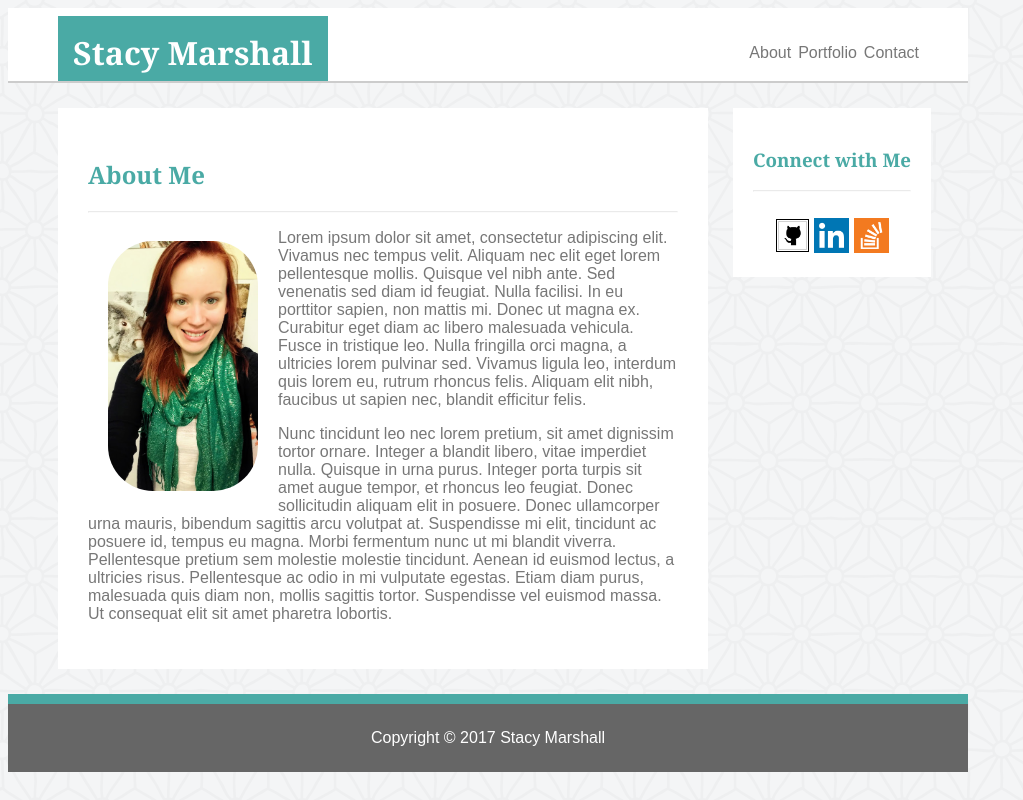
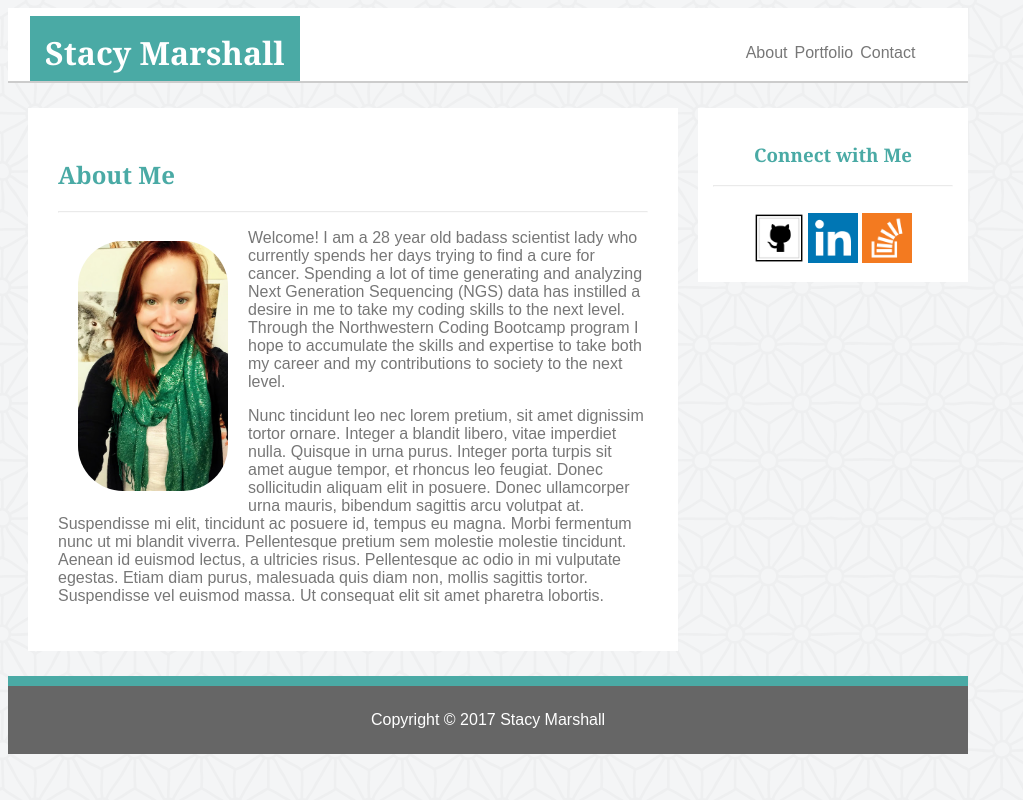
Before and after one commit to Sam-Marshall/Basic-Portfolio, a plain HTML site: page index.html in a window 1280 px wide. Shown: the whole page, without its empty margins (0-1023 px from the left). Drawn offline with Linux system fonts and the light colour scheme.

Commit message:
some updates to 'About' content and style elements

```diff
--- a/assets/css/style.css
+++ b/assets/css/style.css
@@ -26,12 +26,13 @@ h1 {
 	margin-left: 50px;
 	position: absolute;
 	top: -13px;
+	left: -28px;
 
 }
 
 .otherPages {
 	padding: 45px;
-	max-width: 270px;
+	width: 270px;
 	text-align: center;
 	position: absolute;
 	top: -9px;
@@ -48,36 +49,27 @@ h1 {
 }
 
 #leftContent {
-	max-width: 650px;
+	width: 650px;
 	padding: 30px;
 	float: left;
 	background-color: #ffffff;
 	margin-top: 25px;
 	margin-right: 5px;
 	margin-bottom: 25px;
-	margin-left: 50px;
-	/*position: relative;*/
+	margin-left: 20px;
 }
 
 #connectWithMe {
 	float: left;
-	max-width: 270px;
+	width: 270px;
 	background-color: #ffffff;
 	text-align: center;
 	margin-top: 25px;
-	margin-right: 5px;
+	margin-right: 0px;
 	margin-bottom: 25px;
-	margin-left: 20px;
-	padding: 20px;
+	margin-left: 15px;
+	padding: 15px;
 }
-
-/*.verticalLine {
-	width: 1px;
-	background-color: #777777;
-	height: 18px;
-	opacity: 0.2;
-	float: right;
-}*/
 
 .mainContent {
 	/*display: inline-block;*/
@@ -96,7 +88,7 @@ h1, h2, h3 {
 }
 
 h2, h3 {
-		color: #4aaaa5;
+	color: #4aaaa5;
 }
 
 p, a, footer, form {
@@ -120,13 +112,14 @@ footer {
 	border-right: none;
 	border-left: none;
 	border-color: #4aaaa5;
-	clear: left;
+	clear: both;
 	text-align: center;
 	width: 960px;
 	padding: 25px;
 }
 
 /*Contact Form Style*/
+
 .textWidth {
 	width: 600px;
 }
--- a/index.html
+++ b/index.html
@@ -38,7 +38,7 @@
 
 					<img class="profilePicture" src="assets/images/ProfilePic.jpg">
 
-					<p>Lorem ipsum dolor sit amet, consectetur adipiscing elit. Vivamus nec tempus velit. Aliquam nec elit eget lorem pellentesque mollis. Quisque vel nibh ante. Sed venenatis sed diam id feugiat. Nulla facilisi. In eu porttitor sapien, non mattis mi. Donec ut magna ex. Curabitur eget diam ac libero malesuada vehicula. Fusce in tristique leo. Nulla fringilla orci magna, a ultricies lorem pulvinar sed. Vivamus ligula leo, interdum quis lorem eu, rutrum rhoncus felis. Aliquam elit nibh, faucibus ut sapien nec, blandit efficitur felis.</p>
+					<p>Welcome! I am a 28 year old badass scientist lady who currently spends her days trying to find a cure for cancer. Spending a lot of time generating and analyzing Next Generation Sequencing (NGS) data has instilled a desire in me to take my coding skills to the next level. Through the Northwestern Coding Bootcamp program I hope to accumulate the skills and expertise to take both my career and my contributions to society to the next level.</p>
 
 					<p>Nunc tincidunt leo nec lorem pretium, sit amet dignissim tortor ornare. Integer a blandit libero, vitae imperdiet nulla. Quisque in urna purus. Integer porta turpis sit amet augue tempor, et rhoncus leo feugiat. Donec sollicitudin aliquam elit in posuere. Donec ullamcorper urna mauris, bibendum sagittis arcu volutpat at. Suspendisse mi elit, tincidunt ac posuere id, tempus eu magna. Morbi fermentum nunc ut mi blandit viverra. Pellentesque pretium sem molestie molestie tincidunt. Aenean id euismod lectus, a ultricies risus. Pellentesque ac odio in mi vulputate egestas. Etiam diam purus, malesuada quis diam non, mollis sagittis tortor. Suspendisse vel euismod massa. Ut consequat elit sit amet pharetra lobortis.</p>
 
@@ -51,15 +51,15 @@
 						<hr><br>
 
 						<a href="https://github.com/Sam-Marshall" target="_blank">
-							<img src="assets/images/GitHubLogo.png" height=35px width= 35px>
+							<img src="assets/images/GitHubLogo.png" height=50px width= 50px>
 						</a>
 
 						<a href="https://www.linkedin.com/in/stacy-marshall/" target="_blank">
-							<img src="assets/images/LinkedinLogo.png" height=35px width= 35px>
+							<img src="assets/images/LinkedinLogo.png" height=50px width= 50px>
 						</a>
 
 						<a href="http://stackoverflow.com/users/edit/7455212" target="_blank">
-							<img src="assets/images/StackOverflow.png" height=35px width= 35px>
+							<img src="assets/images/StackOverflow.png" height=50px width= 50px>
 						</a>
 
 				</section>
```
Also changed, not shown: contact.html (+3 -3 lines), portfolio.html (+3 -3 lines).
